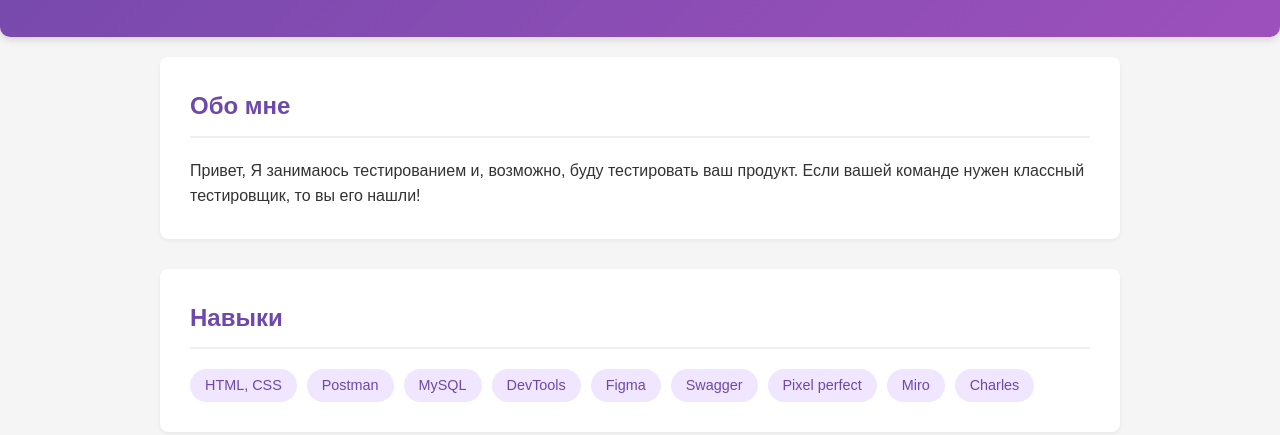
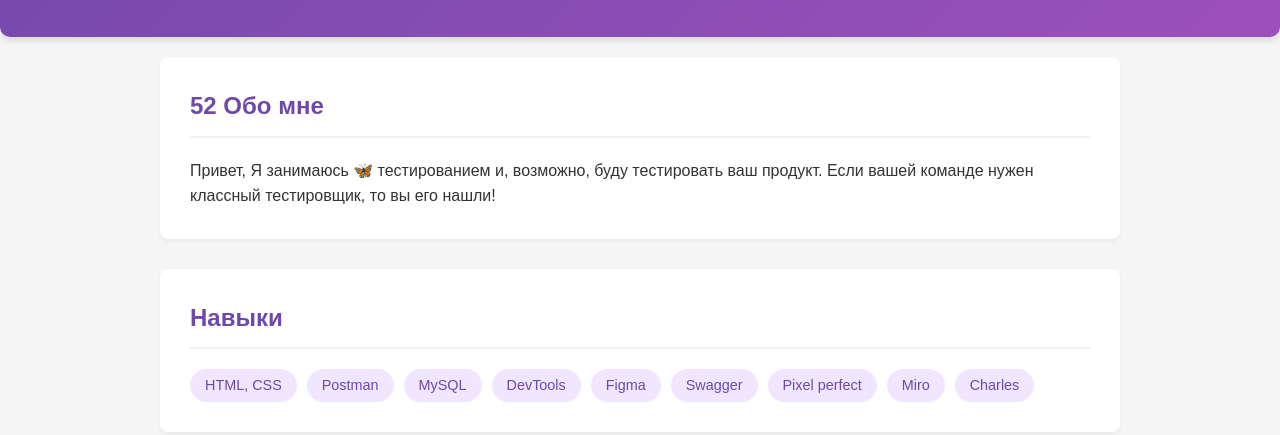
Before and after one commit to morgana89/esrfygyb, a plain HTML site: page index.html in a window 1280 px wide. Shown: the part 365-800 px from the top of the page. Drawn offline with Linux system fonts and the light colour scheme.

Commit message:
телега

```diff
--- a/index.html
+++ b/index.html
@@ -20,8 +20,8 @@
     </header>
     <main class="container">
         <section id="about">
-            <h2>Обо мне</h2>
-            <p>Привет, Я занимаюсь тестированием и, возможно, буду тестировать ваш продукт. Если вашей команде нужен классный тестировщик, то вы его нашли!</p>
+            <h2>52 Обо мне</h2>
+            <p>Привет, Я занимаюсь &#129419 тестированием и, возможно, буду тестировать ваш продукт. Если вашей команде нужен классный тестировщик, то вы его нашли!</p>
         </section>
 
         <section id="skills">
```
